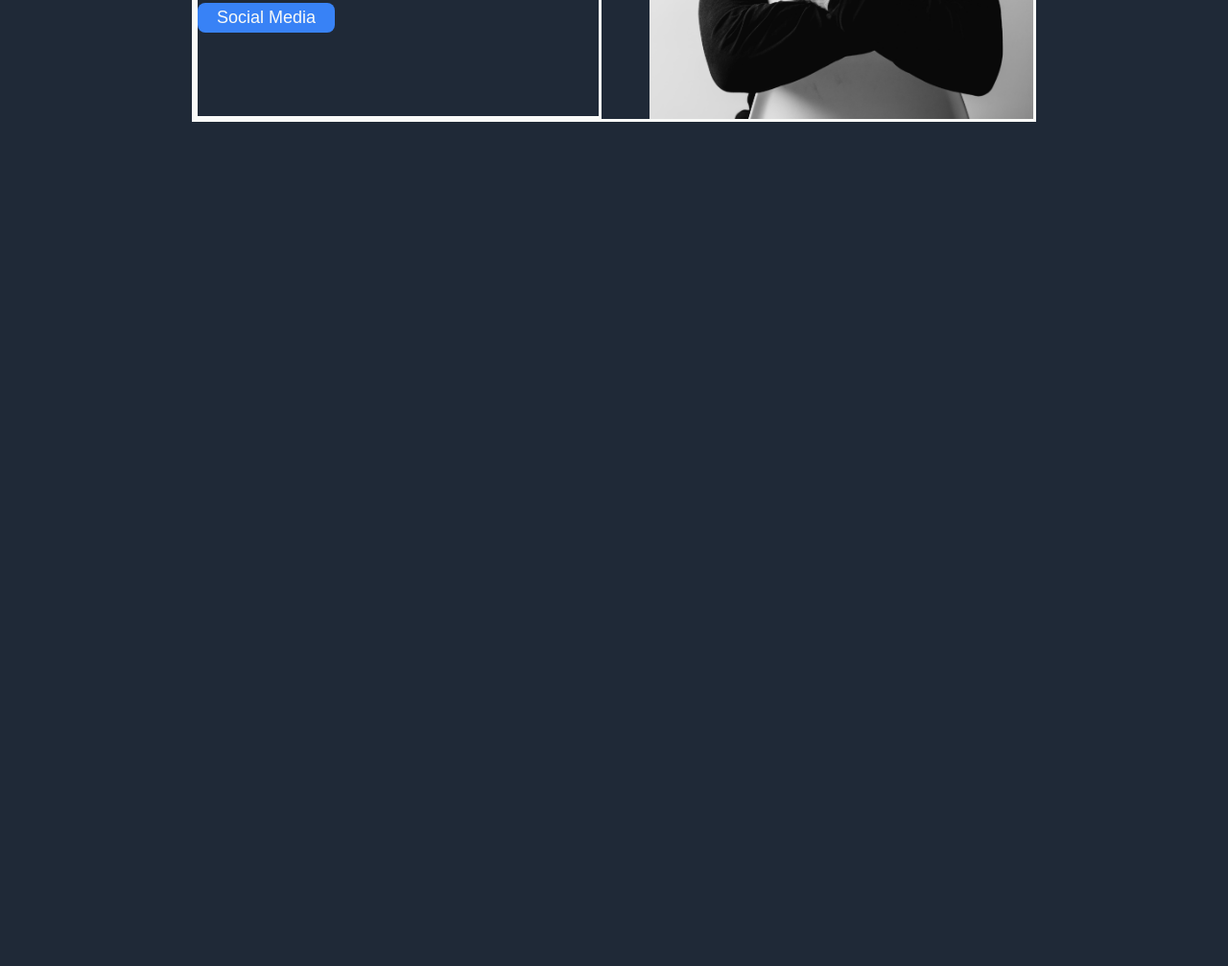
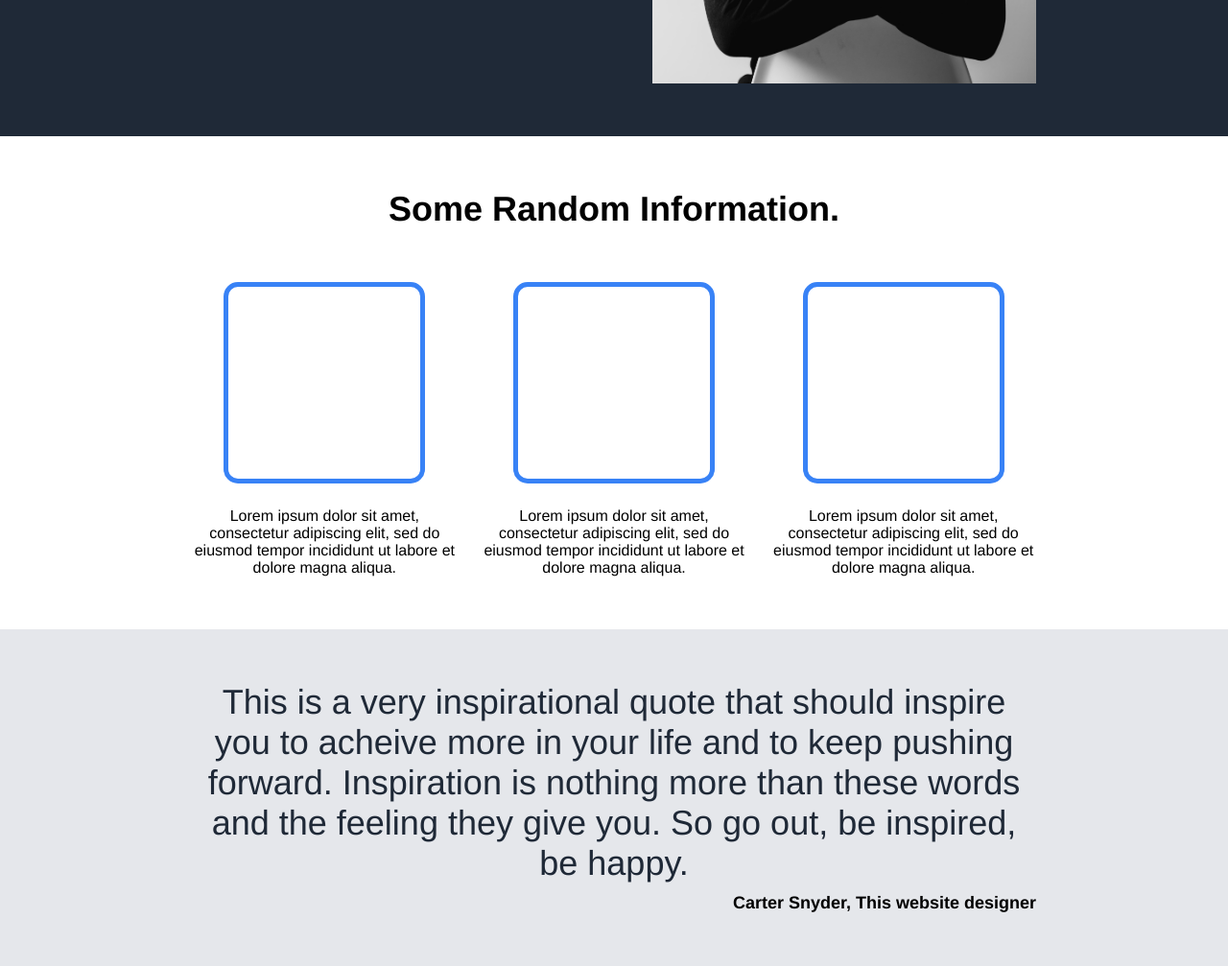
Before and after one commit to snyderc99/landingpage, a plain HTML site: page index.html in a window 1280 px wide. Shown: the part 525-1532 px from the top of the page at 96% size. Before the commit the page ends 800 px from the top, so only its background shows below. Drawn offline with Linux system fonts and the light colour scheme.

Commit message:
add html + css for quote

```diff
--- a/index.html
+++ b/index.html
@@ -6,6 +6,7 @@
     <title>Landing Page</title>
 </head>
 <body>
+    <div class="bb">
     <div class="header">
         <div class="logo">
             Carter Snyder
@@ -24,5 +25,33 @@
     </div>
         <img src="./img/man.jpeg">
     </div>
+</div>
+<div class="bh"> Some Random Information.</div>
+    <div class="boxes">
+
+        <div class="box1">
+            <div class="box"></div>
+            <div class="st">Lorem ipsum dolor sit amet, consectetur adipiscing elit, sed do eiusmod tempor incididunt ut labore et dolore magna aliqua.</div>
+        </div>
+        <div class="box2">
+            <div class="box"></div>
+            <div class="st">Lorem ipsum dolor sit amet, consectetur adipiscing elit, sed do eiusmod tempor incididunt ut labore et dolore magna aliqua.</div>
+            </div>
+
+        <div class="box3">
+            <div class="box"></div>
+            <div class="st">Lorem ipsum dolor sit amet, consectetur adipiscing elit, sed do eiusmod tempor incididunt ut labore et dolore magna aliqua.</div>
+        </div>
+    </div>
+    <div class="quote">
+        <div class="qt">
+            This is a very inspirational quote that should inspire you to acheive more in your life and to keep pushing forward. Inspiration is
+            nothing more than these words and the feeling they give you. So go out, be inspired, be happy.
+        </div>
+        <div class="author">
+            Carter Snyder, This website designer
+        </div>
+
+    </div>
 </body>
 </html>
--- a/style.css
+++ b/style.css
@@ -1,11 +1,14 @@
 body{
-    display: flex;
-    border-style: bold;
     flex-direction: column;
-    margin-right: 200px;
-    margin-left: 200px;
     font-family: Helvetica;
+    margin: 0px;
+}
+.bb{
+    padding-right: 200px;
+    padding-left: 200px;
     background-color: #1F2937;
+}
+.logo{
     color: #F9FAF8;
 }
 ul{
@@ -18,32 +21,35 @@ ul{
 }
 .header{
     display: flex;
-    border-style: solid;
     justify-content: space-between;
     align-items: center;
     font-size: 24px;
     font-weight: 700;
 
+
 }
 img{
+    display: flex;
     width: 400px;
+    height: auto;
+    justify-content: center;
+
 }
 .intro{
     display: flex;
-    border-style: solid;
-    margin: 75px 0px;
+    padding: 55px 0px;
     color: #F9FAF8;
-
+    justify-content: center;
+    flex-shrink: 0;
 
 }
 
 .itext{
     display: flex;
-    border-style: solid;
     flex-direction: column;
     justify-content: center;
     gap: 20px;
-    margin-right: 50px;
+    padding-right: 50px;
     align-items: flex-start;
 }
 button{
@@ -62,3 +68,58 @@ button{
 .ip{
     font-size: 18px;
 }
+.boxes{
+    display: flex;
+    padding-right: 200px;
+    padding-left: 200px;
+    padding-top:55px;
+    gap: 25px;
+    padding-bottom: 55px;
+}
+.bh{
+    padding-top: 55px;
+    text-align: center;
+    font-size: 36px;
+    font-weight: bolder;
+
+}
+.box{
+    display: flex;
+    height: 200px;
+    width: 200px;
+    border-radius: 15px;
+    border-style: solid;
+    border-width: 5px;
+    border-color: #3882F6;
+
+}
+.box1, .box2, .box3{
+    display: flex;
+    flex-direction: column;
+    align-items: center;
+    text-align: center;
+    gap: 25px;
+}
+.quote{
+    display: flex;
+    flex-direction: column;
+    padding-top: 55px;
+    background-color: #E5E7EB;
+    padding-right: 200px;
+    padding-left: 200px;
+    text-align: center;
+}
+.qt{
+    font-weight: lighter;
+    font-size: 36px;
+    color: #1F2937;
+
+}
+.author{
+    display: flex;
+    font-weight: bold;
+    font-size: large;
+    justify-content: flex-end;
+    padding-top: 10px;
+    padding-bottom: 55px;
+}
```
